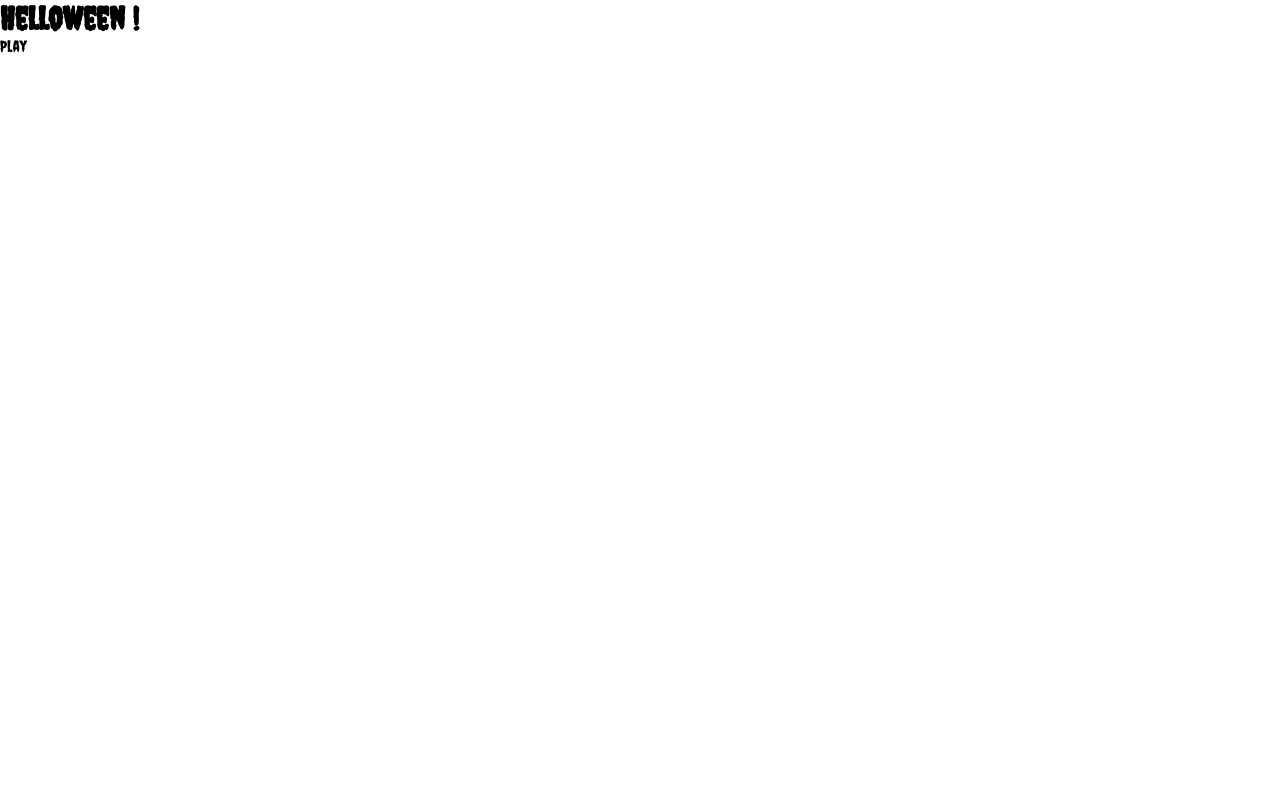
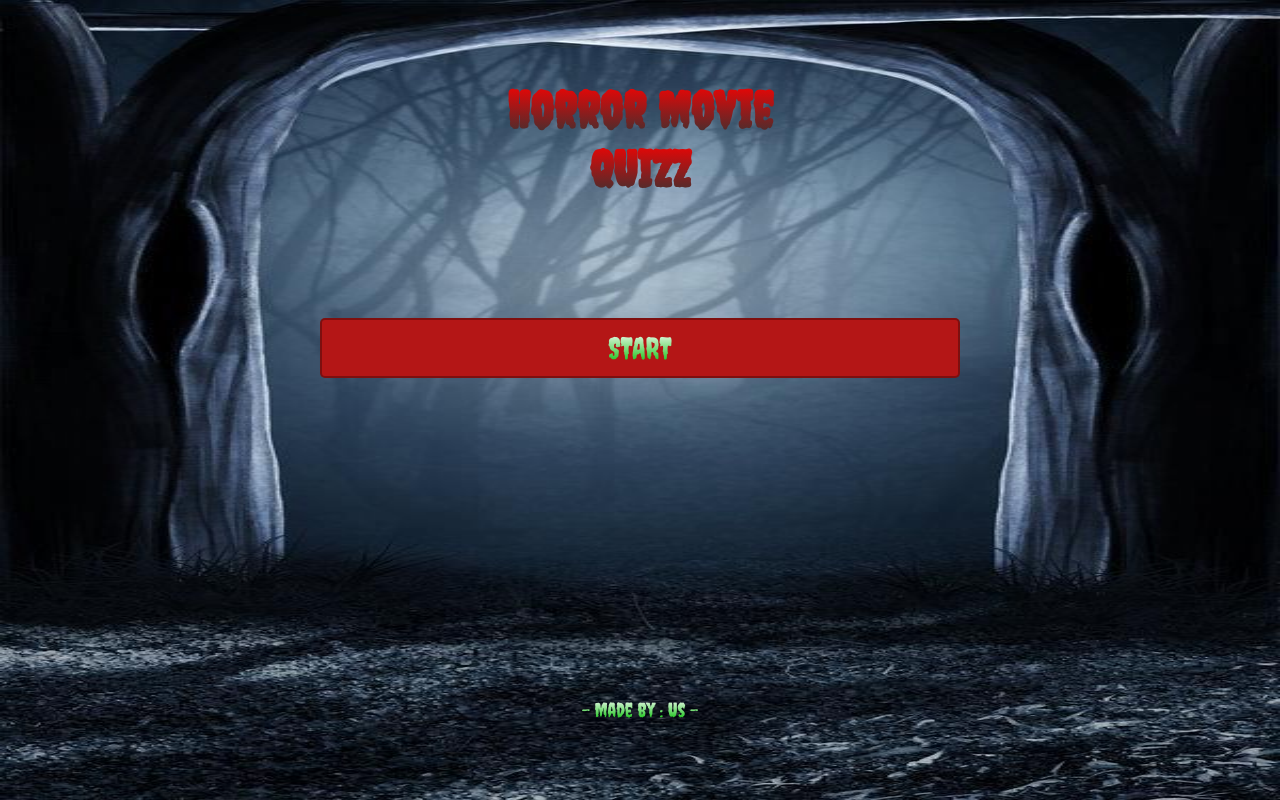
Before and after one commit to GautierMille/hackloween-quizz-movie, a React (Create React App) app in the folder hackloween/: page / in a window 1280 px wide. Built offline with nearby package versions, Linux system fonts and the light colour scheme.

Commit message:
HomePage done

```diff
--- a/hackloween/src/App.js
+++ b/hackloween/src/App.js
@@ -7,7 +7,6 @@ import LetsPlay from "./components/LetsPlay";
 function App() {
   return (
     <div className="App">
-      <h1>Helloween !</h1>
       <Switch>
         <Route exact path="/" component={HomePage} />
         <Route path="/LetsPlay" component={LetsPlay} />
--- a/hackloween/src/components/HomePage.jsx
+++ b/hackloween/src/components/HomePage.jsx
@@ -1,8 +1,22 @@
 import React from "react";
 import { Link } from "react-router-dom";
+import "./style/HomePage.scss";
 
 function HomePage() {
-  return <Link to="/LetsPlay">Play</Link>;
+  return (
+    <div className="homePage">
+      <div className="title">
+        <h1>Horror Movie</h1>
+        <h1> QUIZZ</h1>
+      </div>
+      <button>
+        <Link to="/LetsPlay">
+          <p>START</p>
+        </Link>
+      </button>
+      <div className="madePart"> - Made by : Us - </div>
+    </div>
+  );
 }
 
 export default HomePage;
--- /dev/null
+++ b/hackloween/src/components/style/HomePage.scss
@@ -0,0 +1,43 @@
+.homePage {
+  width: 100%;
+  height: 100vh;
+  text-align: center;
+  background-image: url(/bgHackatonMobile.jpg);
+  background-size: 100vw 100vh;
+
+  .title {
+    padding-top: 10vh;
+  }
+
+  h1 {
+    text-align: center;
+    font-size: 50px;
+    background: linear-gradient(red, #333);
+    background-clip: text;
+    -webkit-text-fill-color: transparent;
+  }
+  button {
+    width: 50%;
+    font-size: 30px;
+    margin: 15vh auto;
+    background-color: rgb(180, 22, 22);
+    border-radius: 5px;
+    padding: 10px;
+    border: 2px solid rgba(0, 0, 0, 0.3);
+  }
+
+  p {
+    font-family: "Creepster", cursive;
+    background: linear-gradient(white, rgb(1, 190, 1));
+    background-clip: text;
+    -webkit-text-fill-color: transparent;
+  }
+
+  .madePart {
+    font-size: 20px;
+    background: linear-gradient(white, rgb(1, 190, 1));
+    background-clip: text;
+    -webkit-text-fill-color: transparent;
+    margin-top: 25vh;
+  }
+}
```
Also changed, not shown: hackloween/public/bgHackatonMobile.jpg (added).
